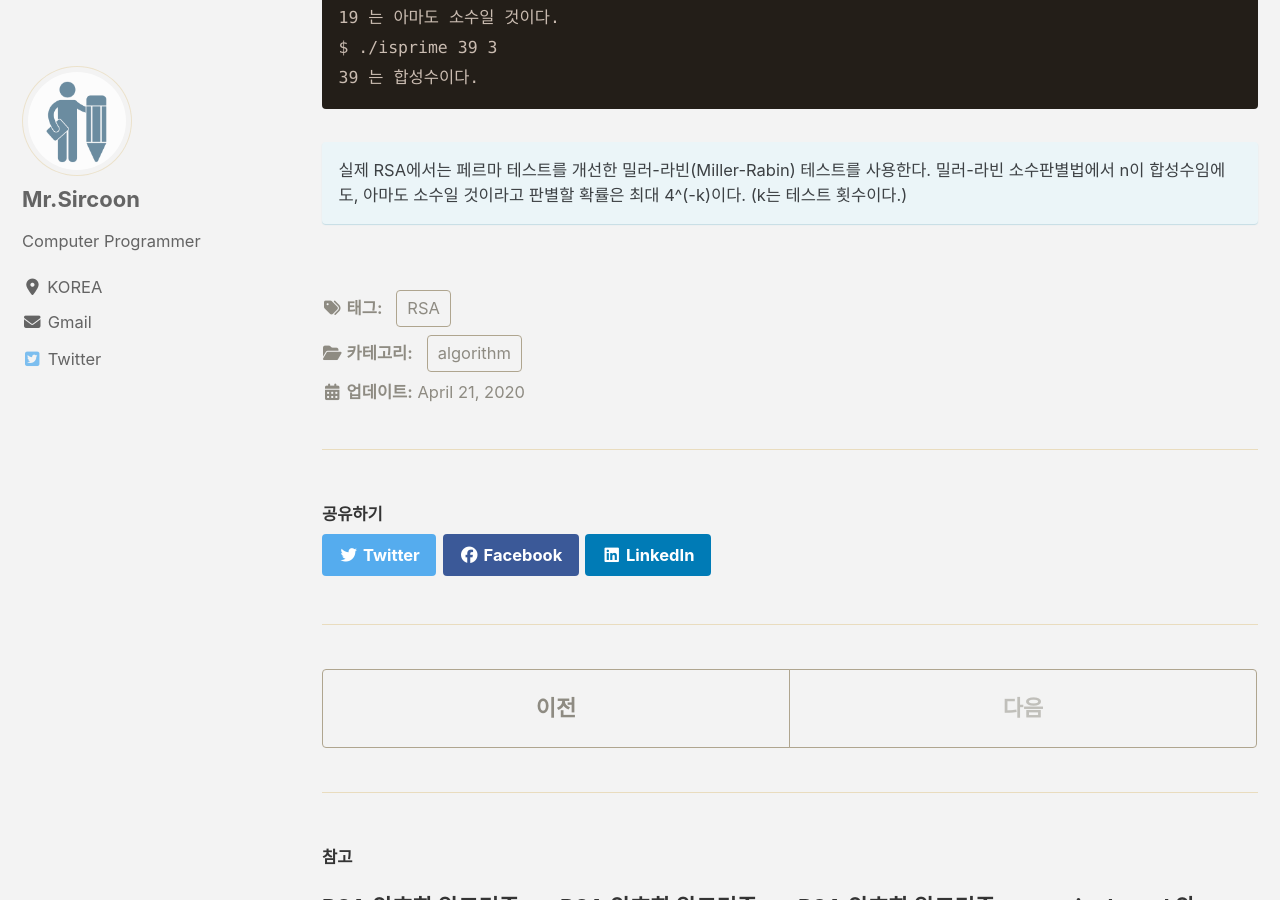
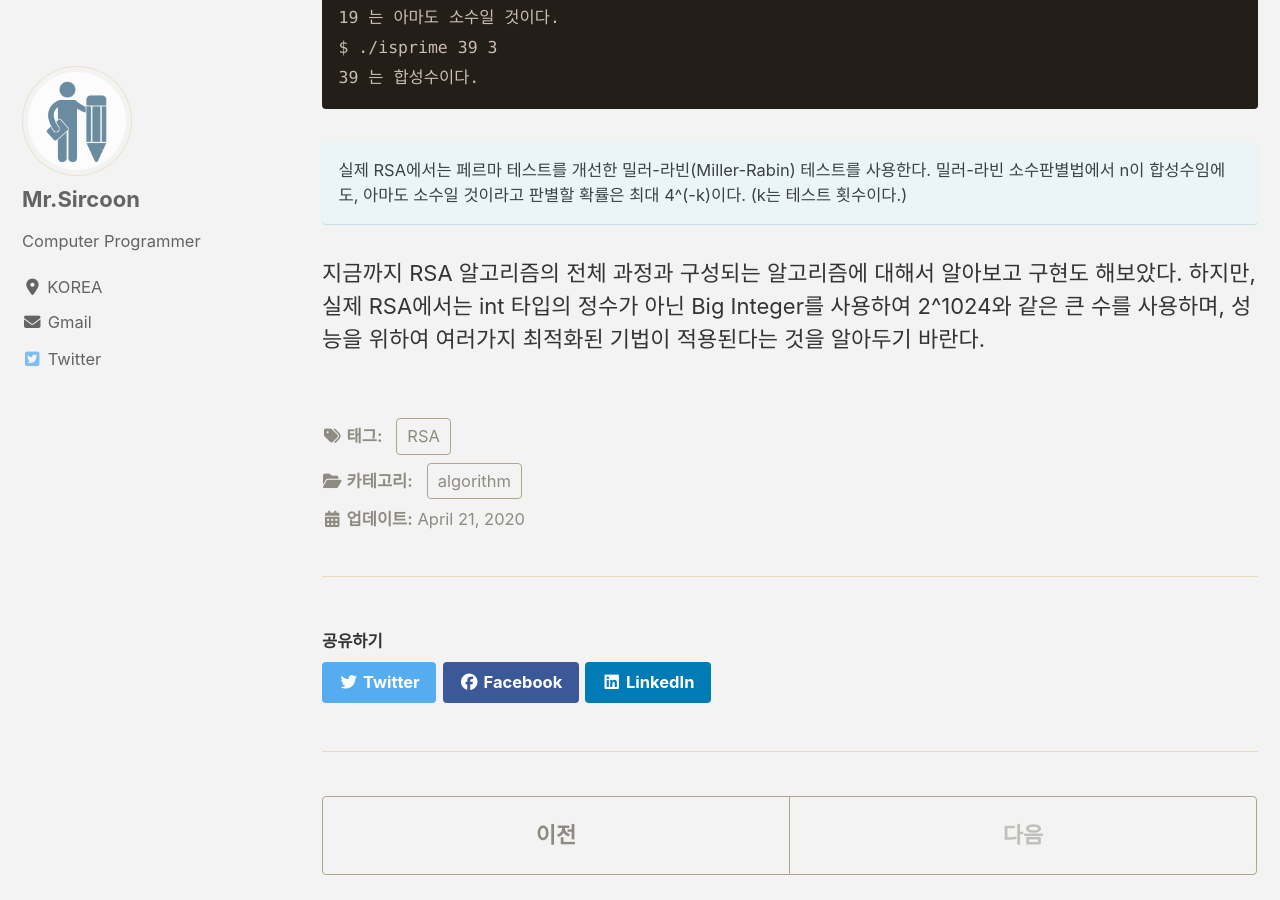
Before and after one commit to mrsoulware/mrsoulware.github.io, a Jekyll site: the page built from _posts/2020/2020-04-21-rsa-algorithm-4.md, in a window 1280 px wide and 900 px high, scrolled down 3661 px. Built offline with Jekyll 4.4.1, drawn with Linux system fonts in a browser that asks for light colours; cached includes are drawn as plain includes; nearby versions of some CDN libraries.

Commit message:
new post

```diff
--- a/_posts/2020/2020-04-21-rsa-algorithm-4.md
+++ b/_posts/2020/2020-04-21-rsa-algorithm-4.md
@@ -129,3 +129,7 @@
 밀러-라빈 소수판별법에서 n이 합성수임에도, 아마도 소수일 것이라고 판별할 확률은 최대 4^(-k)이다.
 (k는 테스트 횟수이다.)
 {: .notice--info}
+
+지금까지 RSA 알고리즘의 전체 과정과 구성되는 알고리즘에 대해서 알아보고 구현도 해보았다.
+하지만, 실제 RSA에서는 int 타입의 정수가 아닌 Big Integer를 사용하여 2^1024와 같은 큰 수를 사용하며,
+성능을 위하여 여러가지 최적화된 기법이 적용된다는 것을 알아두기 바란다.
```
